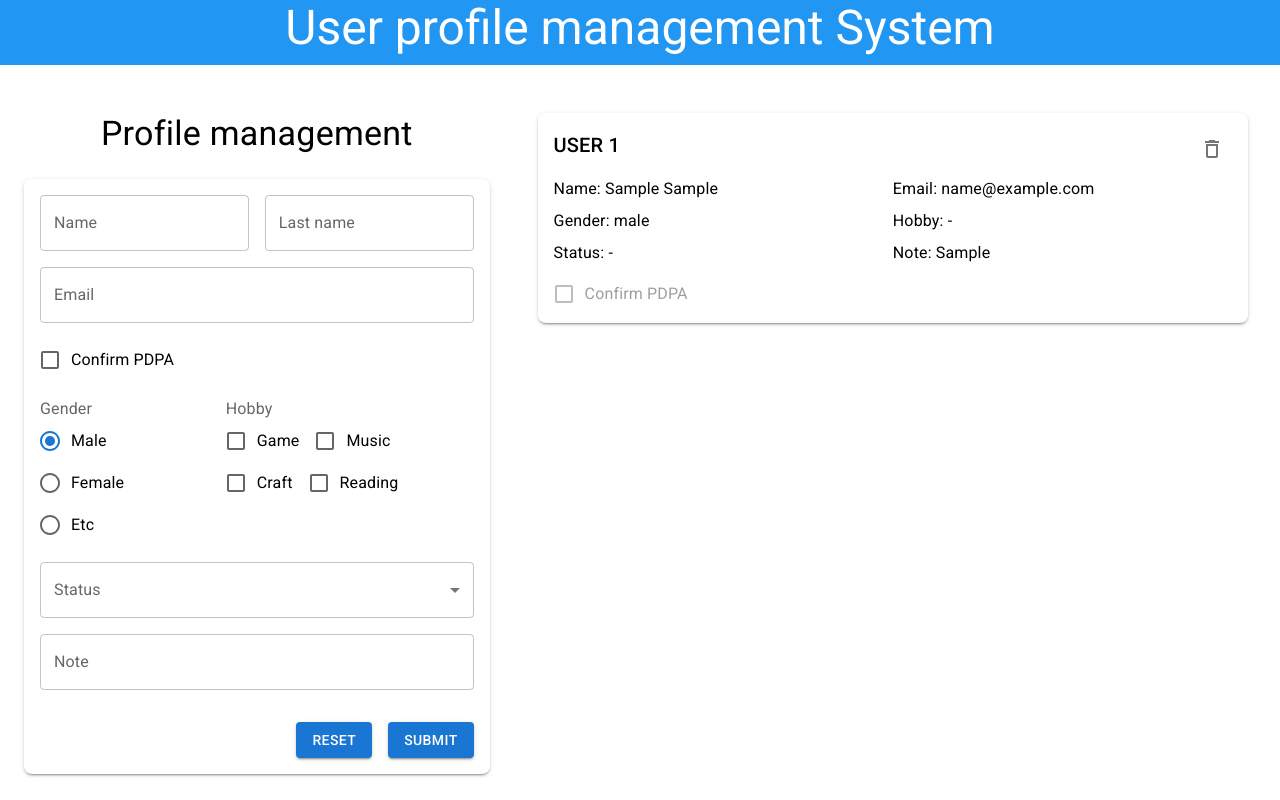
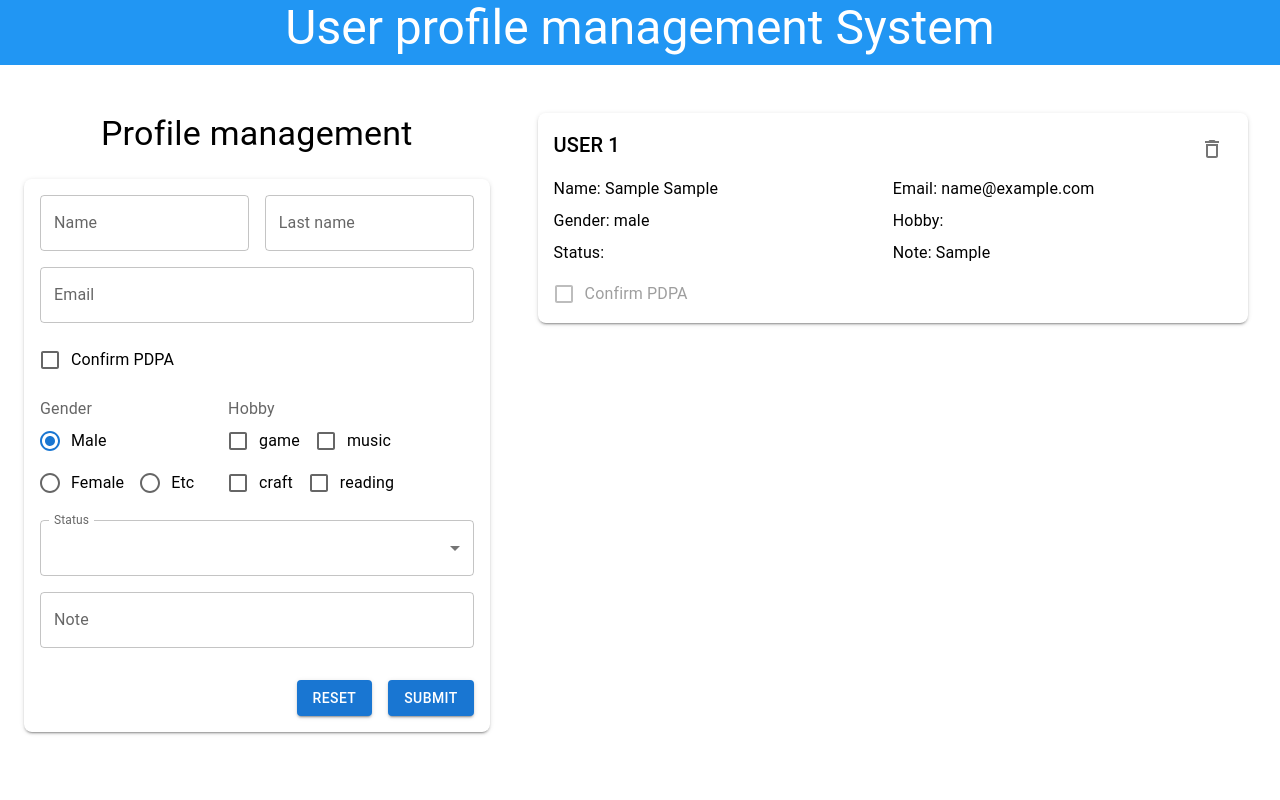
Before and after one commit to peem-peeranat/foxbith-form, a Next.js app: page / in a window 1280 px wide. Both pictures are taken after typing "Sample", "Sample", "name@example.com", "Sample" into the empty fields and a click on the button "SUBMIT". Built offline with nearby package versions, Linux system fonts and the light colour scheme.

Commit message:
update
create const hobbies and status.
import each one at a line.

```diff
--- a/package.json
+++ b/package.json
@@ -13,7 +13,7 @@
     "@emotion/styled": "^11.11.0",
     "@fontsource/roboto": "^5.0.8",
     "@mui/icons-material": "^5.15.10",
-    "@mui/material": "^5.15.10",
+    "@mui/material": "^5.15.11",
     "@mui/styled-engine-sc": "^6.0.0-alpha.16",
     "next": "14.1.0",
     "react": "^18.2.0",
--- a/pages/index.tsx
+++ b/pages/index.tsx
@@ -1,41 +1,37 @@
 import * as React from "react";
 import { useState } from "react";
-import {
-  FormControlLabel,
-  FormGroup,
-  Checkbox,
-  TextField,
-  Box,
-  Typography,
-  FormControl,
-  FormLabel,
-  RadioGroup,
-  Radio,
-  InputLabel,
-  MenuItem,
-  Select,
-  Button,
-  IconButton,
-} from "@mui/material";
 import DeleteOutlineIcon from "@mui/icons-material/DeleteOutline";
-import "@fontsource/roboto/300.css";
-import "@fontsource/roboto/400.css";
-import "@fontsource/roboto/500.css";
-import "@fontsource/roboto/700.css";
+import FormControlLabel from "@mui/material/FormControlLabel";
+import FormGroup from "@mui/material/FormGroup";
+import Checkbox from "@mui/material/Checkbox";
+import TextField from "@mui/material/TextField";
+import Box from "@mui/material/Box";
+import Typography from "@mui/material/Typography";
+import FormControl from "@mui/material/FormControl";
+import FormLabel from "@mui/material/FormLabel";
+import RadioGroup from "@mui/material/RadioGroup";
+import Radio from "@mui/material/Radio";
+import InputLabel from "@mui/material/InputLabel";
+import MenuItem from "@mui/material/MenuItem";
+import Select from "@mui/material/Select";
+import Button from "@mui/material/Button";
+import IconButton from "@mui/material/IconButton";
 // กำหนด type ให้ข้อมูล
 interface FormData {
   firstName: string;
   lastName: string;
   email: string;
-  gender: string;
+  gender: string[];
   hobby: string[];
-  status: string;
+  status: string[];
   note: string;
   confirmPDPA: boolean;
 }
 export default function Home() {
   // ค่า เริ่มต้นของ hobby
   const [hobby, setHobby] = useState<string[]>([]);
+  const hobbies = ["game", "music", "craft", "reading"];
+  const status = ["single", "married", "divorce"];
   // --------------------------------------------------------------------------------------------------
   // Func ปุ่มReset เป็นค่าเริ่มต้น
   const handleReset = () => {
@@ -43,10 +39,11 @@ export default function Home() {
       firstName: "",
       lastName: "",
       email: "",
-      gender: "male",
-      status: "",
+      gender: ["male"],
+      status: [""],
       note: "",
       confirmPDPA: false,
+      hobby: [""],
     });
     setHobby([]);
   };
@@ -56,9 +53,9 @@ export default function Home() {
     firstName: "",
     lastName: "",
     email: "",
-    gender: "male",
-    hobby: [],
-    status: "",
+    gender: ["male"],
+    hobby: [""],
+    status: [""],
     note: "",
     confirmPDPA: false,
   });
@@ -72,10 +69,9 @@ export default function Home() {
   };
   // --------------------------------------------------------------------------------------------------
   // Func สำหรับ Hobby
-  const handleFormChange = (event: React.ChangeEvent<HTMLInputElement>) => {
+  const handleChange = (event: React.ChangeEvent<HTMLInputElement>) => {
     const value = event.target.value;
     const updatedHobby = [...hobby];
-
     if (!updatedHobby.includes(value)) {
       updatedHobby.push(value);
     } else {
@@ -204,7 +200,7 @@ export default function Home() {
                 <FormControl>
                   <FormLabel>Hobby</FormLabel>
                   <FormGroup aria-label="position" row>
-                    {["Game", "Music", "Craft", "Reading"].map(hobbyItem => (
+                    {hobbies.map(hobbyItem => (
                       <FormControlLabel
                         key={hobbyItem}
                         name="hobby"
@@ -213,7 +209,7 @@ export default function Home() {
                         control={
                           <Checkbox
                             checked={hobby.includes(hobbyItem)}
-                            onChange={handleFormChange}
+                            onChange={handleChange}
                           />
                         }
                       />
@@ -224,11 +220,12 @@ export default function Home() {
               <FormControl fullWidth>
                 <InputLabel>Status</InputLabel>
                 <Select
+                  labelId="demo-simple-select-label"
                   value={form.status}
                   label="Status"
                   name="status"
                   onChange={handleOnChange}>
-                  {["Single", "Married", "Divorce"].map(status => (
+                  {status.map(status => (
                     <MenuItem key={status} value={status}>
                       {status}
                     </MenuItem>
@@ -338,7 +335,7 @@ export default function Home() {
                       width: "50%",
                     }}>
                     <Typography>{`Hobby: ${
-                      data.hobby && data.hobby.length > 0 ? data.hobby.join(" , ") : "-"
+                      data.hobby.length > 0 ? data.hobby.join(" , ") : "-"
                     }`}</Typography>
                   </Box>
                 </Box>
```
Also changed, not shown: 1 other file (tests, documents, lock files or other folders).
